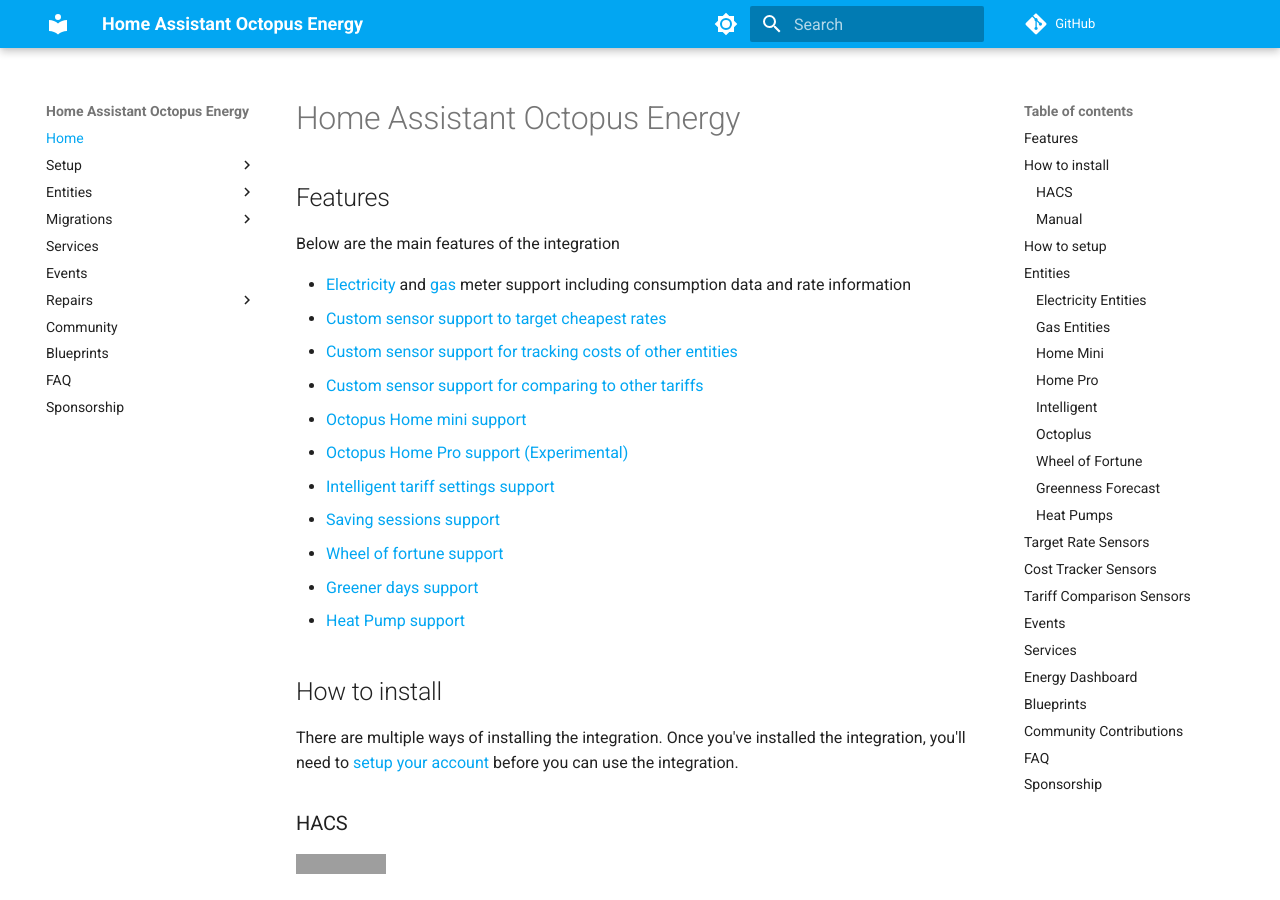
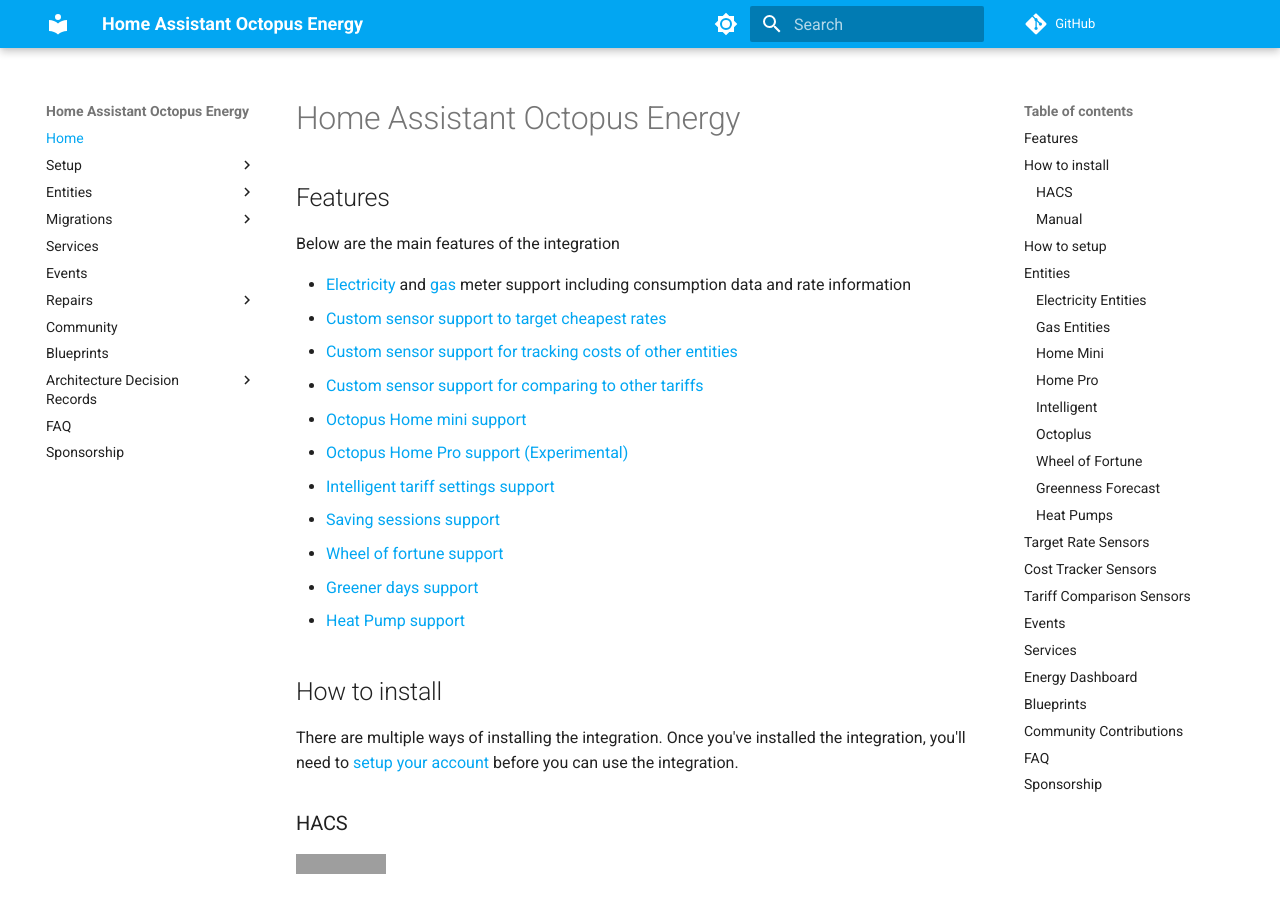
Before and after one commit to BottlecapDave/HomeAssistant-OctopusEnergy, an MkDocs documentation site: the page built from _docs/index.md, in a window 1280 px wide and 900 px high. Built offline with MkDocs 1.6.1 and Material for MkDocs 9.7.7, drawn with Linux system fonts in a browser that asks for light colours; comment, search, counter and statistics services are not loaded; grey boxes are pictures that could not be loaded.

Commit message:
chore: Updated docs nav

```diff
--- a/mkdocs.yml
+++ b/mkdocs.yml
@@ -37,6 +37,8 @@
     - ./repairs/tariff_rates_empty.md
   - Community: community.md
   - blueprints.md
+  - Architecture Decision Records:
+    - ./architecture_decision_records/0003_move_to_calendar_entities_for_octoplus_events.md
   - faq.md
   - sponsorship.md
 
```
